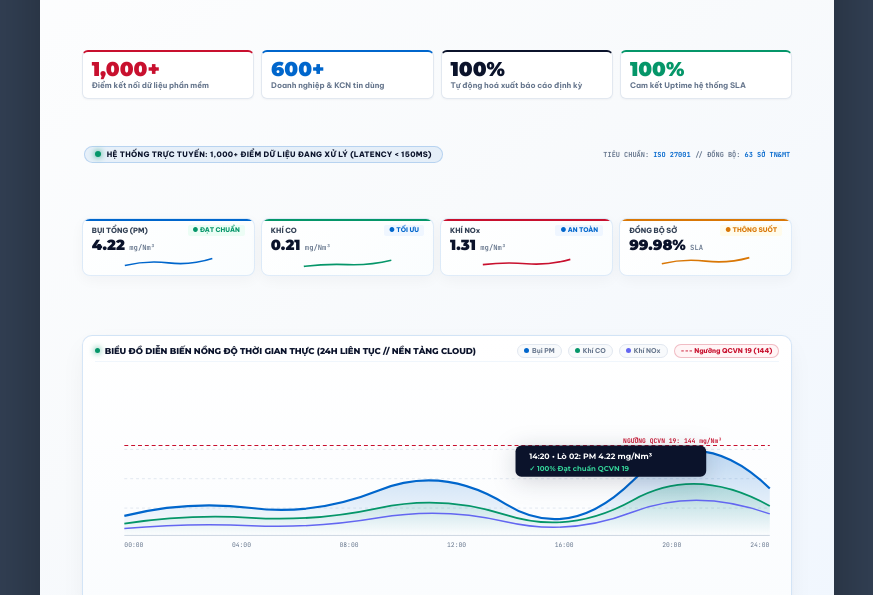
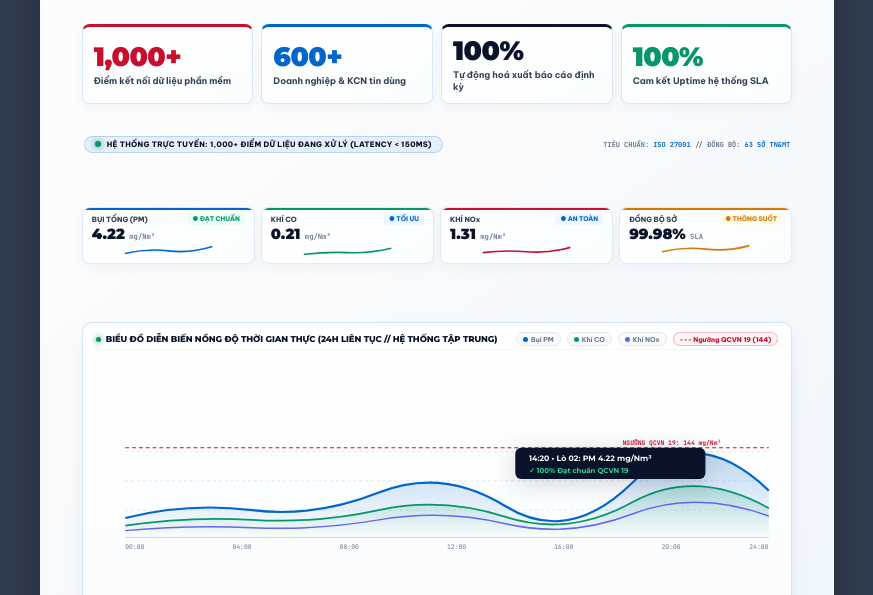
Before and after one commit to huudangdev/5s-brochure, a website: page templates/bi-fold.html in a window 1280 px wide. Shown: the part 357-952 px from the top of the page, without its empty margins (203-1076 px from the left). Drawn offline with Linux system fonts and the light colour scheme.

Commit message:
feat: scale up cover metric cells and chart box height, replace Cloud in chart title

```diff
--- a/templates/bi-fold.html
+++ b/templates/bi-fold.html
@@ -314,21 +314,25 @@
       gap: 8px;
     }
 
-    /* 4-Metric Key Numbers Bar */
+    /* 4-Metric Key Numbers Bar - Scaled Up to Fill Whitespace */
     .cover-metrics-grid {
       display: grid;
       grid-template-columns: repeat(4, 1fr);
-      gap: 7px;
-      margin-bottom: 1.5mm;
+      gap: 8px;
+      margin-top: 2mm;
+      margin-bottom: 2mm;
       flex-shrink: 0;
     }
     .cover-metric-cell {
-      background: white;
-      border: 1px solid var(--paper-line);
-      border-top: 2.5px solid var(--5s-crimson);
-      border-radius: var(--radius-sm);
-      padding: 7px 9px;
-      box-shadow: var(--shadow-xs);
+      background: linear-gradient(145deg, #FFFFFF 0%, #FAFDFE 100%);
+      border: 1px solid rgba(0, 102, 204, 0.15);
+      border-top: 3.5px solid var(--5s-crimson);
+      border-radius: 8px;
+      padding: 10px 11px;
+      box-shadow: 0 4px 12px rgba(11, 19, 43, 0.04);
+      display: flex;
+      flex-direction: column;
+      justify-content: center;
     }
     .cover-metric-cell:nth-child(2) { border-top-color: var(--5s-blue); }
     .cover-metric-cell:nth-child(3) { border-top-color: var(--5s-navy); }
@@ -336,21 +340,21 @@
 
     .cover-metric-num {
       font-family: 'Montserrat', sans-serif;
-      font-size: 15pt;
+      font-size: 20pt;
       font-weight: 900;
-      line-height: 1;
+      line-height: 1.05;
+      letter-spacing: -0.02em;
     }
     .cover-metric-label {
-      font-size: 5.8pt;
+      font-size: 6.8pt;
       font-weight: 700;
-      color: var(--ink-muted);
-      margin-top: 2.5px;
-      line-height: 1.25;
-    }
-
+      color: var(--ink-secondary);
+      margin-top: 4px;
+      line-height: 1.3;
+    }
     /* Seamless Lightmode Software Data Stage (Directly on Background, Zero Frames) */
     .cover-seamless-stage {
-      height: 146mm;
+      height: 153mm;
       position: relative;
       display: flex;
       flex-direction: column;
@@ -470,12 +474,12 @@
       background: linear-gradient(180deg, #FFFFFF 0%, #FAFCFE 100%);
       border: 1px solid rgba(0, 102, 204, 0.16);
       border-radius: 10px;
-      padding: 8px 12px 6px 12px;
+      padding: 9px 13px 7px 13px;
       display: flex;
       flex-direction: column;
       justify-content: space-between;
       box-shadow: 0 10px 28px -4px rgba(11, 19, 43, 0.06), 0 1px 3px rgba(11, 19, 43, 0.03);
-      height: 74mm;
+      height: 82mm;
       flex: none;
       position: relative;
     }
@@ -529,7 +533,7 @@
     }
     .seamless-svg-chart {
       width: 100%;
-      height: 60mm;
+      height: 68mm;
       overflow: visible;
     }
 
@@ -1495,7 +1499,7 @@
           <div class="seamless-chart-header">
             <span class="seamless-chart-title">
               <span class="chart-live-dot"></span>
-              BIỂU ĐỒ DIỄN BIẾN NỒNG ĐỘ THỜI GIAN THỰC (24H LIÊN TỤC // NỀN TẢNG CLOUD)
+              BIỂU ĐỒ DIỄN BIẾN NỒNG ĐỘ THỜI GIAN THỰC (24H LIÊN TỤC // HỆ THỐNG TẬP TRUNG)
             </span>
             <div class="seamless-chart-legend">
               <span class="leg-capsule"><span class="leg-circle" style="background: #0066CC;"></span> Bụi PM</span>
@@ -2018,7 +2022,7 @@
         </div>
         <div style="display: flex; flex-direction: column; justify-content: space-between; height: 100%; gap: 6px;">
           <div>
-            <span class="section-kicker" style="margin-bottom: 2px; font-size: 5.8pt;">HỆ SINH THÁI ĐA NỀN TẢNG CLOUD</span>
+            <span class="section-kicker" style="margin-bottom: 2px; font-size: 5.8pt;">HỆ SINH THÁI ĐA THIẾT BỊ DOANH NGHIỆP</span>
             <h4 style="font-size: 9pt; font-weight: 800; color: var(--ink-primary); line-height: 1.25; margin-bottom: 3px;">
               Truy Cập Dữ Liệu Thông Suốt Trên Mọi Thiết Bị
             </h4>
```
Also changed, not shown: dist/ui-ux-audit/01-front-cover.png, dist/ui-ux-audit/03-back-cover.png, 2 other files.
